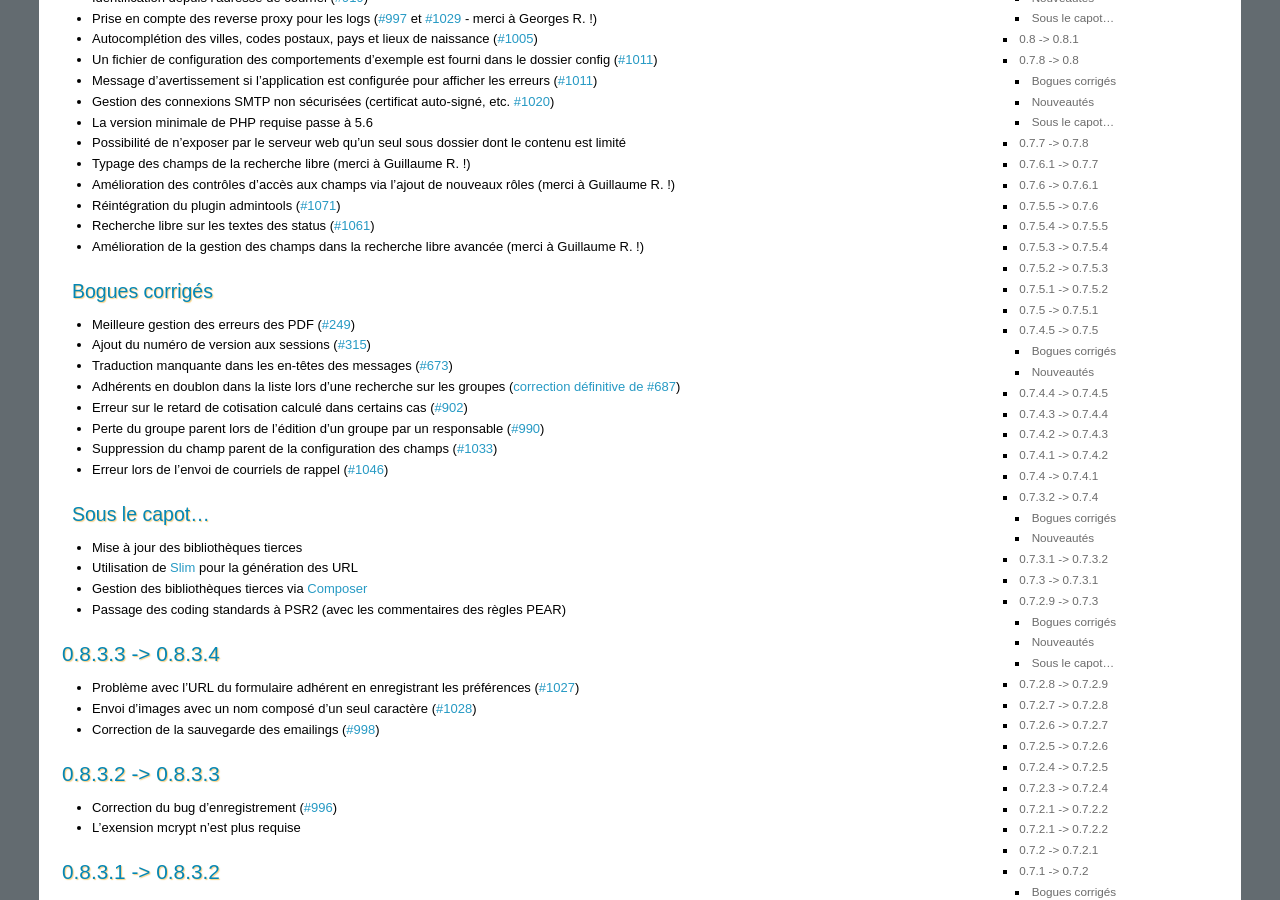
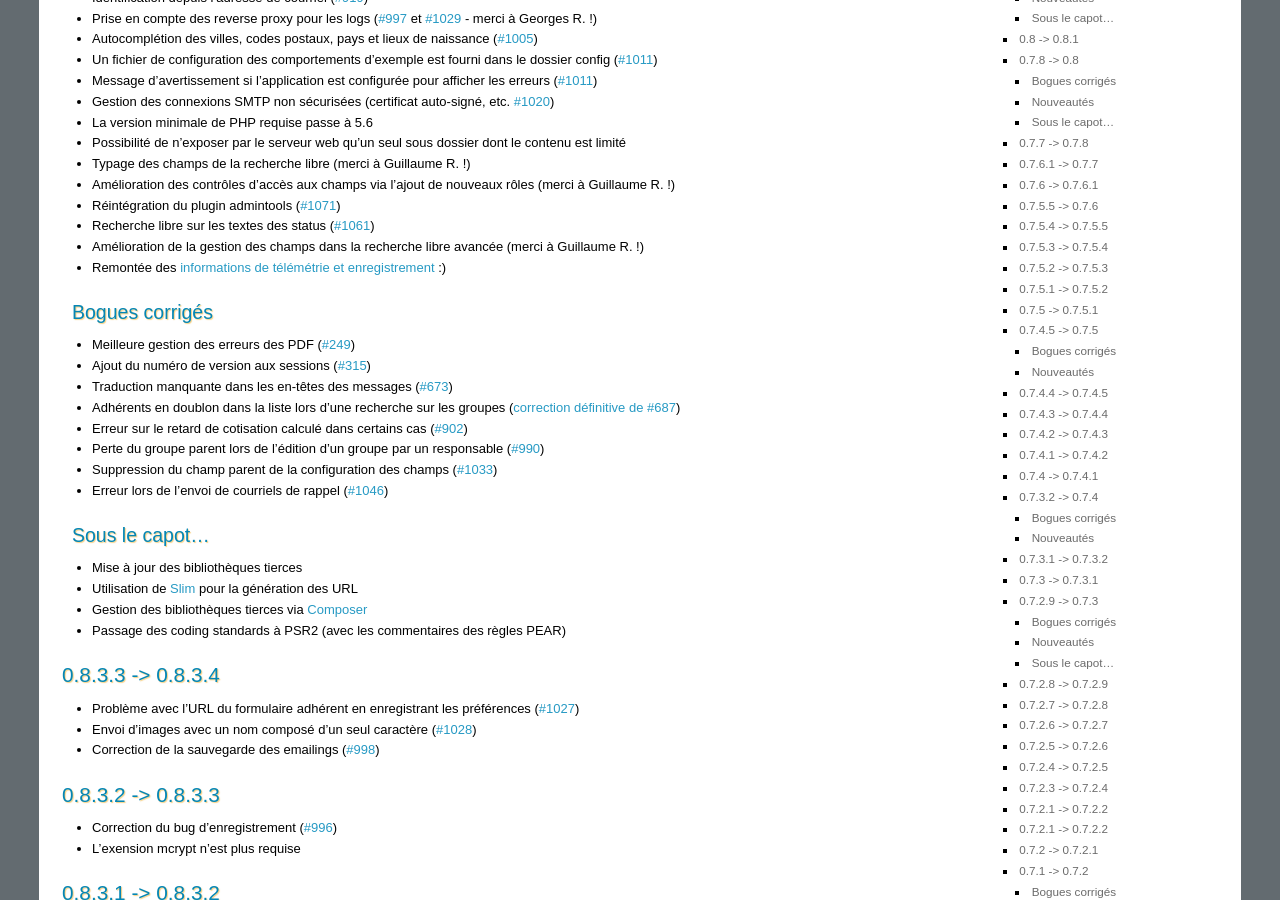
Before and after one commit to galette/galettedoc, a Sphinx documentation site: the page built from source/changelog.rst, in a window 1280 px wide and 900 px high, scrolled down 544 px. Built offline with Sphinx 7.4.7, drawn with Linux system fonts in a browser that asks for light colours.

Commit message:
Mise à jour du changelog

```diff
--- a/source/changelog.rst
+++ b/source/changelog.rst
@@ -40,6 +40,7 @@ Nouveautés
 * Réintégration du plugin admintools (`#1071 <https://bugs.galette.eu/issues/1071>`_)
 * Recherche libre sur les textes des status (`#1061 <https://bugs.galette.eu/issues/1061>`_)
 * Amélioration de la gestion des champs dans la recherche libre avancée (merci à Guillaume R. !)
+* Remontée des `informations de télémétrie et enregistrement <https://telemetry.galette.eu>`_ :)
 
 .. _bogues_090:
 
```
